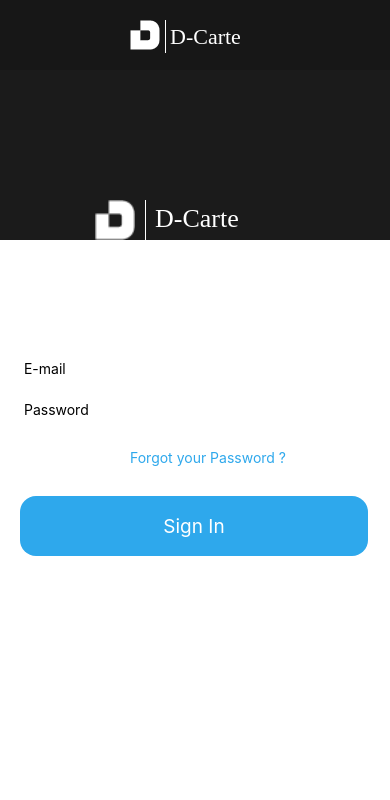
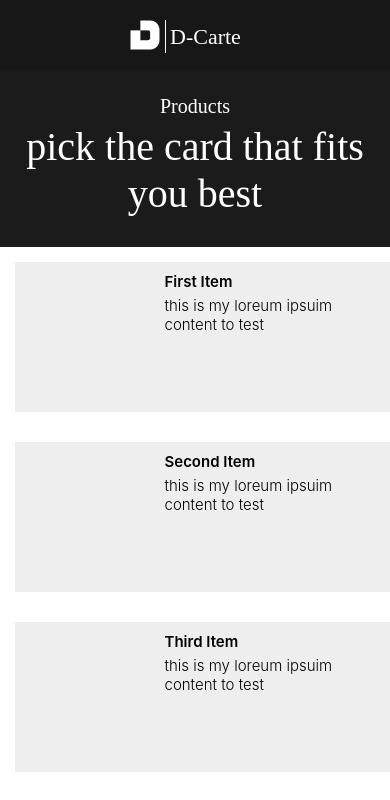
Before and after one commit to firasdhmaid/crm, a React Native app: screen / in a window 390 px wide. Shown: the top 800 px of the page. Built offline with nearby package versions, Linux system fonts and the light colour scheme.

Commit message:
add products page

```diff
--- a/App.js
+++ b/App.js
@@ -4,11 +4,12 @@ import {View , Text , StyleSheet} from 'react-native'
 import AuthPage from './screens/AuthPage';
 import Signin from './screens/signin';
 import SignUp from './screens/signup';
+import Products from './screens/products';
 
 function App() {
   return (
     <View>
-      <Signin/>
+      <Products/>
     </View>
   )
 }
--- /dev/null
+++ b/components/pageHeader.js
@@ -0,0 +1,39 @@
+import { StyleSheet, Text, View } from 'react-native'
+import React from 'react'
+
+const pageHeader = (props) => {
+  return (
+    <View>
+      <View style={styles.firstcontainer} >
+        <Text style= {styles.pagetitle}>{props.title}</Text>
+        <Text style= {styles.fcontainertext}>{props.pagedesc}</Text>
+      </View>
+    </View>
+  )
+}
+
+export default pageHeader
+
+const styles = StyleSheet.create({
+    firstcontainer : {
+        backgroundColor : '#1B1B1B',
+        width : '100%',
+
+        top : 70,
+        padding : 20
+    },
+    pagetitle : {
+        color : 'white',
+        textAlign : 'center',
+        fontSize : 20,
+        padding : 5,
+        fontFamily : 'CalSans'
+    },
+    fcontainertext: {
+        color : 'white',
+        fontSize : 40,
+        textAlign : 'center',
+        fontFamily : 'CalSans',
+        marginBottom :10
+    },
+})
--- /dev/null
+++ b/components/product.js
@@ -0,0 +1,56 @@
+import { StyleSheet, Text, View ,Image} from 'react-native'
+import React from 'react'
+
+const product = (props) => {
+  return (
+    <View style={styles.main}>
+      <View style={styles.imgcontainer}>
+        <Image style={styles.img} source ={require('')}/>
+      </View>
+      <View style={styles.prodcontainer}>
+        <Text style = {styles.texttitle}>{props.title}</Text>
+        <Text style = {styles.textcontent}>{props.content}</Text>
+      </View>
+    </View>
+  )
+}
+
+
+
+const styles = StyleSheet.create({
+    main : {
+        backgroundColor : '#EEEEEE',
+        width : '100%',
+        height : 150,
+        margin : 15,
+        flexDirection : 'row',
+        padding : 10,
+        marginRight: 15,
+
+    },
+    img: {
+        width : '100%',
+        height : '100%',
+    },
+    imgcontainer : {
+        width : '35%',
+        height : '100%',
+
+    },
+    prodcontainer : {
+        width : '53%',
+        paddingLeft : 10
+    },
+    texttitle : {
+        color : 'black',
+        fontSize : 15,
+        fontWeight : '600',
+        paddingBottom : 5
+    },
+    textcontent : {
+        color : 'black',
+        fontSize : 15,
+        fontWeight : '300'
+    }
+})
+export default product
--- /dev/null
+++ b/screens/products.js
@@ -0,0 +1,78 @@
+import { View, Text, StyleSheet, FlatList, ScrollView } from 'react-native'
+import React,{useState} from 'react'
+import Header from '../components/header'
+import Product from '../components/product'
+import PageHeader from '../components/pageHeader'
+
+const products = () => {
+    const [cards,setcards] =useState([
+        {
+        id : 1,
+        title: 'First Item',
+        content : 'this is my loreum ipsuim content to test',
+        },
+        {
+        id : 2,
+        title: 'Second Item',
+        content : 'this is my loreum ipsuim content to test',
+        },
+        {
+        id : 3,
+        title: 'Third Item',
+        content : 'this is my loreum ipsuim content to test',
+        },
+        {
+        id : 4,
+        title: 'fourth Item',
+        content : 'this is my loreum ipsuim content to test',
+        },
+        {
+            id : 5,
+            title: 'fifth Item',
+            content : 'this is my loreum ipsuim content to test',
+        },
+        {
+            id : 6,
+            title: 'six Item',
+            content : 'this is my loreum ipsuim content to test',
+        },
+        {
+            id : 7,
+            title: 'seven Item',
+            content : 'this is my loreum ipsuim content to test',
+        },
+        ]);
+  return (
+    <View style={styles.main}>
+      <Header/>
+        <PageHeader title='Products' pagedesc='pick the card that fits you best'/>
+        <ScrollView style={styles.secondcontainer}>
+                {cards.map((item)=>{
+                    return(
+                    <View key={item.id}>
+                    <Product title={item.title} content={item.content}/>
+                    </View>
+                    )
+                })}
+            </ScrollView>
+
+
+    </View>
+  )
+}
+const styles = StyleSheet.create({
+    main : {
+        position : 'relative'
+    },
+
+    secondcontainer : {
+        backgroundColor : 'white',
+        height : '70%',
+        flexWrap : 'wrap',
+        top:70
+
+
+    },
+})
+
+export default products
```
